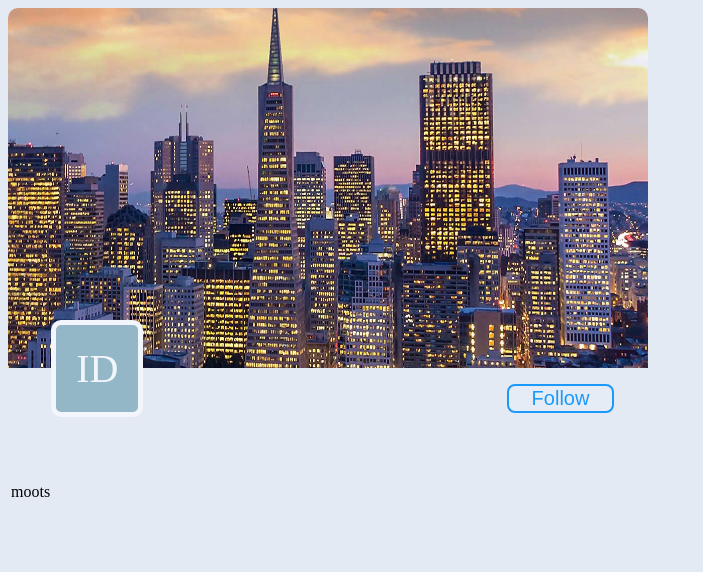
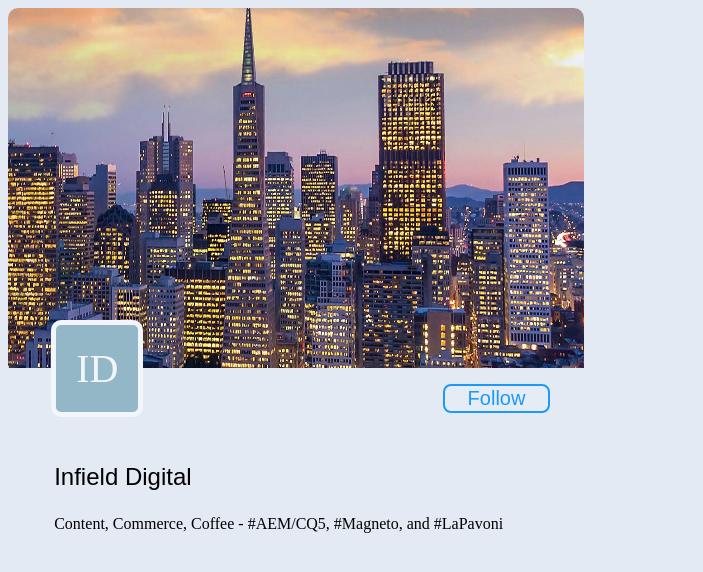
Before and after one commit to jtcurr/frontEndPractice, a plain HTML site: page index.html in a window 1280 px wide. Shown: the whole page, without its empty margins (0-703 px from the left). Drawn offline with Linux system fonts and the light colour scheme.

Commit message:
Added slogan and hashtags to index.html

```diff
--- a/index.html
+++ b/index.html
@@ -13,7 +13,17 @@
     <div id="logo">ID</div>
     <button id="follow">Follow</button>
     <table id="infoTable">
-      <td>moots</td>
+      <tr>
+        <td>
+          <h2>Infield Digital</h2>
+        </td>
+      </tr>
+      <tr>
+        <td class="sloganAttributes">
+          <span>Content, Commerce, Coffee - </span>
+          <span>#AEM/CQ5, #Magneto, and #LaPavoni</span>
+        </td>
+      </tr>
     </table>
 </body>
 </html>
--- a/styles.css
+++ b/styles.css
@@ -4,7 +4,7 @@ body {
 
 #bannerImage {
 	position: absolute;
-	width: 50%;
+	width: 45%;
 	height: 45%;
 	z-index: -1;
 }
@@ -31,7 +31,7 @@ body {
 #follow {
 	position: absolute;
 	top: 48%;
-	right: 52%;
+	right: 57%;
 	font-size: 20px;
 	font-weight: lighter;
 	color: #1b9afa;
@@ -48,6 +48,11 @@ body {
 
 table {
 	position: absolute;
-  top: 60%;
+  top: 55%;
+  left: 4%;
+}
 
+h2 {
+	font-family: "Arial";
+	font-weight: 400;
 }
```
